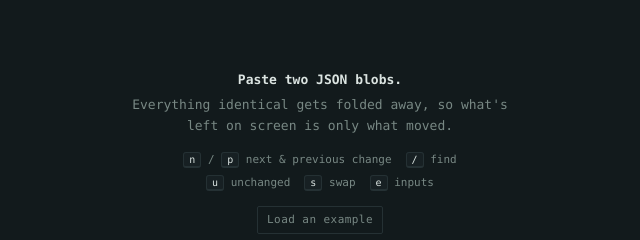
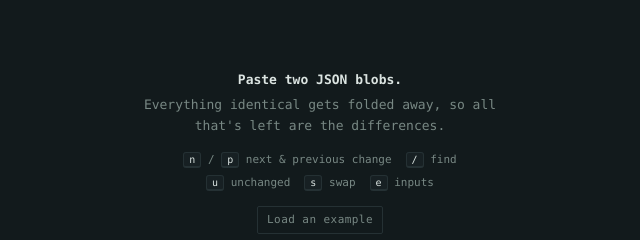
Before and after one commit to ionicether/denoisejson, a plain HTML site: page denoisejson.html in a window 1280 px wide. Shown: the part 448-688 px from the top of the page, 320-960 px from the left. Drawn offline with Linux system fonts and the light colour scheme.

Commit message:
modified phrasing

```diff
--- a/denoisejson.html
+++ b/denoisejson.html
@@ -492,7 +492,7 @@ kbd {
   <div class="tree" id="tree" tabindex="0"></div>
   <div class="map is-off" id="map"><canvas id="mapC"></canvas><div class="view" id="mapV"></div></div>
   <div class="empty" id="empty">
-    <p><strong>Paste two JSON blobs.</strong>Everything identical gets folded away, so what's left on screen is only what moved.</p>
+    <p><strong>Paste two JSON blobs.</strong>Everything identical gets folded away, so all that's left are the differences.</p>
     <p class="keys">
       <span><kbd>n</kbd> / <kbd>p</kbd> next &amp; previous change</span>
       <span><kbd>/</kbd> find</span>
```
